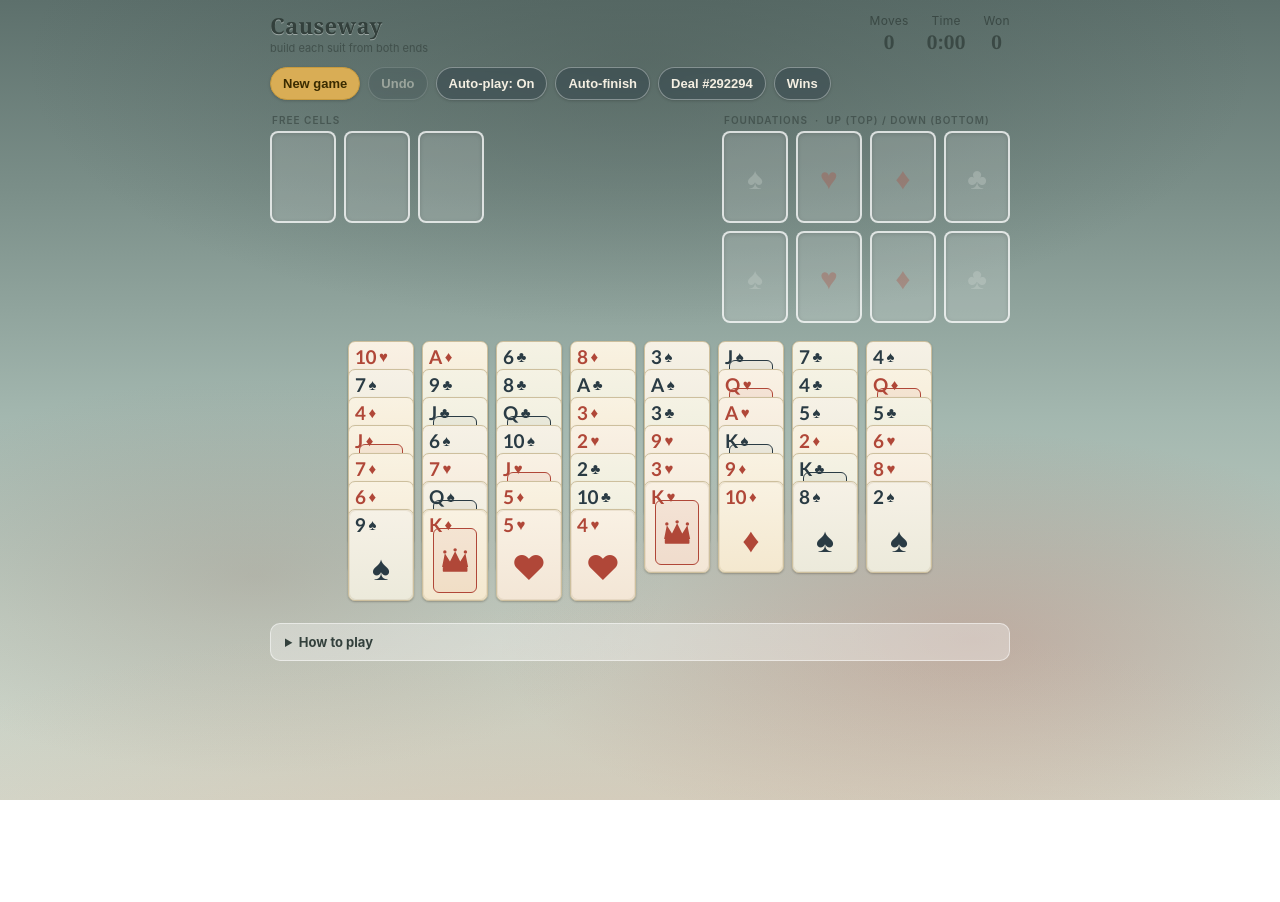
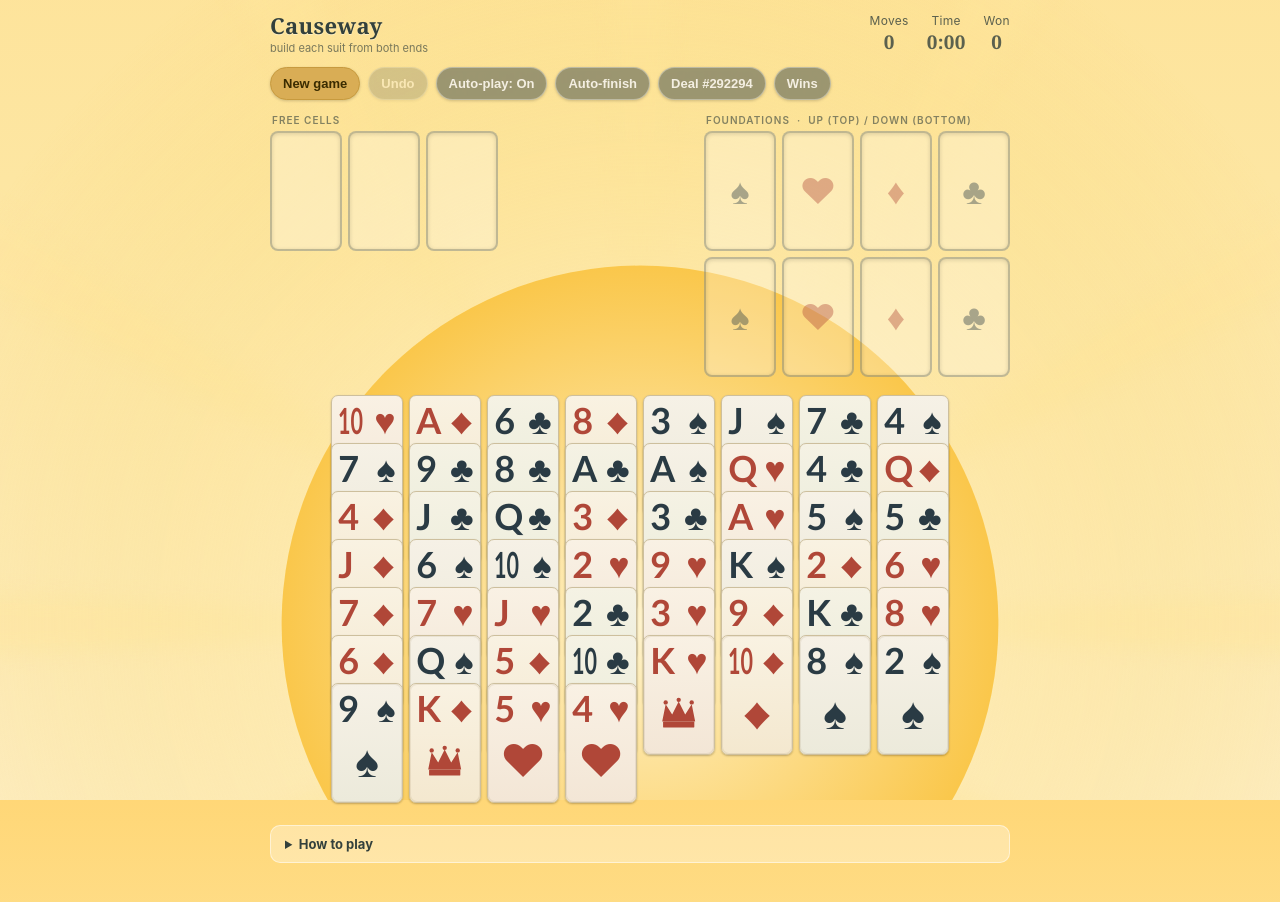
Before and after one commit to peterlit/cardgame, a plain HTML site: page index.html in a window 1280 px wide. Before the commit the page ends 800 px from the top, so only its background shows below. Drawn offline with Linux system fonts and the light colour scheme.

Commit message:
Match web prototype to the iOS app visuals
Port the iOS look to index.html: original sun & summer SVG background
(sky, sunburst, glow, clouds, sea, sand, sailboat); bigger cards (~20%
taller, wider) with a full-width value banner (rank left, suit right),
horizontally condensed "10", widened diamond pip, and frameless court
figures; light-background slot styling with suit-tinted watermarks; and a
deal-number entry on the Wins screen.

Co-Authored-By: Claude Opus 4.8 <noreply@anthropic.com>

```diff
--- a/index.html
+++ b/index.html
@@ -6,17 +6,17 @@
 <title>Causeway · Solitaire</title>
 <style>
   :root {
-    --cw: 66px;            /* card width */
-    --ch: 92px;            /* card height */
-    --overlap: 28px;       /* visible slice of a stacked card */
-    --gap: 8px;
+    --cw: 72px;            /* card width */
+    --ch: 120px;           /* card height (~20% taller than classic) */
+    --overlap: 48px;       /* visible slice of a stacked card */
+    --gap: 6px;
     --card-bg: #f3ecd9;       /* warm parchment cream */
     --card-edge: #cdbf9d;
     --red: #b04738;           /* muted brick red */
     --black: #2a3b44;         /* dark navy-teal "black" */
     --ink: #33403c;           /* text on the soft background */
-    --slot: rgba(255,255,255,.16);
-    --slot-edge: rgba(255,255,255,.72);
+    --slot: rgba(255,255,255,.28);
+    --slot-edge: rgba(51,64,60,.30);
     --gold: #d9ad55;
     --accent: #e7c25c;
   }
@@ -25,17 +25,13 @@
   body {
     font-family: -apple-system, BlinkMacSystemFont, "Segoe UI", Roboto, Helvetica, Arial, sans-serif;
     color: var(--ink);
-    background:
-      radial-gradient(135% 85% at 50% 122%, rgba(214,176,148,.55), rgba(214,176,148,0) 55%),
-      radial-gradient(60% 42% at 76% 80%, rgba(178,104,92,.34), transparent 62%),
-      radial-gradient(52% 40% at 20% 72%, rgba(150,120,108,.26), transparent 62%),
-      radial-gradient(80% 55% at 50% 8%, rgba(70,86,82,.45), transparent 60%),
-      linear-gradient(180deg, #5d706c 0%, #7b8f89 24%, #a3b7af 52%, #c2cec3 78%, #d3d8cc 100%);
+    background: linear-gradient(180deg, #FFD777 0%, #FDE6A2 42%, #FDF1D2 72%, #FBF4DC 100%);
     background-attachment: fixed;
     -webkit-user-select: none; user-select: none;
     padding-bottom: env(safe-area-inset-bottom);
   }
-  .app { max-width: 760px; margin: 0 auto; padding: 10px 10px 40px; }
+  .bg { position: fixed; inset: 0; width: 100%; height: 100%; z-index: 0; pointer-events: none; }
+  .app { max-width: 760px; margin: 0 auto; padding: 10px 10px 40px; position: relative; z-index: 1; }
 
   header { display:flex; align-items:flex-end; justify-content:space-between; gap:8px; margin-bottom:12px; }
   .brand { display:flex; flex-direction:column; gap:1px; }
@@ -73,8 +69,7 @@
   }
   .slot .ghost {
     position:absolute; inset:0; display:flex; align-items:center; justify-content:center;
-    font-size: 30px; font-weight:700; opacity:.32; pointer-events:none; color:#f4efe2;
-    font-family: Georgia, "Times New Roman", serif;
+    font-size: calc(var(--cw) * 0.5); font-weight:700; opacity:.4; pointer-events:none; color:var(--ink);
   }
   .slot.drop-ok { box-shadow: 0 0 0 2px var(--accent) inset; border-color: var(--accent); }
 
@@ -91,27 +86,28 @@
     cursor: pointer; overflow:hidden;
   }
   .cells .card, .found-grid .card { position:absolute; top:0; left:0; }
-  .card .corner {
-    position:absolute; line-height:1; font-weight:800; z-index:2;
-    display:flex; flex-direction:row; align-items:center; gap:3px;
+  /* value banner: rank top-left, suit top-right, both large + equal height */
+  .card .r, .card .s {
+    position:absolute; top:5%; z-index:2; line-height:1; font-weight:800;
     font-family: "Trebuchet MS", "Segoe UI", Helvetica, Arial, sans-serif;
   }
-  .card .corner.tl { left:6px; top:5px; }
-  .card .corner .r { font-size: 19px; letter-spacing:-.5px; }
-  .card .corner .s { font-size: 15px; }
+  .card .r { left:9%; font-size: calc(var(--cw) * 0.50); transform-origin:left top; }
+  .card .s { right:9%; font-size: calc(var(--cw) * 0.50); }
+  .card .r.ten { display:inline-block; transform: scaleX(0.6); }   /* slender, full height */
+  .card.s2 .s { display:inline-block; transform: scaleX(1.28); transform-origin:right top; } /* widen narrow diamond */
 
   .card .bigpip {
-    position:absolute; left:0; right:0; top:34%; bottom:6%;
+    position:absolute; left:0; right:0; top:38%; bottom:7%;
     display:flex; align-items:center; justify-content:center;
-    font-size: 34px; line-height:1;
+    font-size: calc(var(--cw) * 0.62); line-height:1;
   }
-  .card .court {
-    position:absolute; inset: 20% 15% 8%; border:1.5px solid currentColor; border-radius:6px;
+  .card.s2 .bigpip { transform: scaleX(1.28); }                    /* widen diamond pip */
+
+  .card .courtfig {
+    position:absolute; left:0; right:0; top:38%; bottom:8%;
     display:flex; align-items:center; justify-content:center;
-    background: rgba(42,59,68,.05);
   }
-  .card.red .court { background: rgba(176,71,56,.07); }
-  .card .court svg { width: 80%; height: 80%; display:block; }
+  .card .courtfig svg { width:62%; height:100%; display:block; }
   .card.red { color: var(--red); }
   .card.black { color: var(--black); }
   /* whisper-subtle per-suit tint on the cream base */
@@ -172,6 +168,8 @@
   }
   .deal-input:focus { outline:none; border-color: var(--gold); }
   .deal-actions { display:flex; gap:8px; justify-content:center; }
+  .wins-deal { display:flex; gap:8px; margin:2px 0 14px; }
+  .wins-deal .deal-input { margin-bottom:0; flex:1; }
 
   details.rules {
     margin-top:22px; font-size:13px; color:var(--ink);
@@ -183,10 +181,7 @@
   details.rules .name { color: #8a5a1e; font-weight:700; }
 
   @media (max-width: 560px) {
-    :root { --cw: 40px; --ch: 57px; --overlap: 18px; --gap: 5px; }
-    .card .corner.tl { left:3px; top:3px; gap:1px; }
-    .card .corner .r { font-size: 12px; } .card .corner .s { font-size: 9px; }
-    .card .bigpip { font-size: 21px; top:36%; }
+    :root { --cw: 40px; --ch: 67px; --overlap: 27px; --gap: 4px; }
     .brand h1 { font-size: 18px; } .brand .tag { display:none; }
     .app { padding: 8px 6px 30px; }
     .stats { gap:12px; } .stats b { font-size:16px; }
@@ -194,6 +189,44 @@
 </style>
 </head>
 <body>
+<svg class="bg" viewBox="0 0 400 860" preserveAspectRatio="xMidYMid slice" xmlns="http://www.w3.org/2000/svg" aria-hidden="true">
+  <defs>
+    <linearGradient id="sky" x1="0" y1="0" x2="0" y2="1">
+      <stop offset="0" stop-color="#FFD777"/><stop offset="0.42" stop-color="#FDE6A2"/>
+      <stop offset="0.72" stop-color="#FDF1D2"/><stop offset="1" stop-color="#FBF4DC"/>
+    </linearGradient>
+    <radialGradient id="glow"><stop offset="0" stop-color="#FFF6D6" stop-opacity="0.9"/><stop offset="1" stop-color="#FBD45F" stop-opacity="0"/></radialGradient>
+    <radialGradient id="disc"><stop offset="0" stop-color="#FFF3CC"/><stop offset="1" stop-color="#FAC74B"/></radialGradient>
+    <linearGradient id="sea" x1="0" y1="0" x2="0" y2="1"><stop offset="0" stop-color="#A3DBC8"/><stop offset="1" stop-color="#82CBB6"/></linearGradient>
+    <linearGradient id="sand" x1="0" y1="0" x2="0" y2="1"><stop offset="0" stop-color="#F4DEA8"/><stop offset="1" stop-color="#E9CE8F"/></linearGradient>
+    <filter id="soft" x="-20%" y="-20%" width="140%" height="140%"><feGaussianBlur stdDeviation="3"/></filter>
+  </defs>
+  <rect width="400" height="860" fill="url(#sky)"/>
+  <g fill="#FFE7A0" opacity="0.4" filter="url(#soft)">
+    <polygon points="200,500 172,-80 228,-80"/>
+    <polygon points="200,500 172,-80 228,-80" transform="rotate(30 200 500)"/>
+    <polygon points="200,500 172,-80 228,-80" transform="rotate(60 200 500)"/>
+    <polygon points="200,500 172,-80 228,-80" transform="rotate(90 200 500)"/>
+    <polygon points="200,500 172,-80 228,-80" transform="rotate(120 200 500)"/>
+    <polygon points="200,500 172,-80 228,-80" transform="rotate(150 200 500)"/>
+    <polygon points="200,500 172,-80 228,-80" transform="rotate(180 200 500)"/>
+    <polygon points="200,500 172,-80 228,-80" transform="rotate(210 200 500)"/>
+    <polygon points="200,500 172,-80 228,-80" transform="rotate(240 200 500)"/>
+    <polygon points="200,500 172,-80 228,-80" transform="rotate(270 200 500)"/>
+    <polygon points="200,500 172,-80 228,-80" transform="rotate(300 200 500)"/>
+    <polygon points="200,500 172,-80 228,-80" transform="rotate(330 200 500)"/>
+  </g>
+  <circle cx="200" cy="500" r="240" fill="url(#glow)"/>
+  <circle cx="200" cy="500" r="112" fill="url(#disc)"/>
+  <g fill="#ffffff">
+    <g opacity="0.9" transform="translate(92,132)"><ellipse cx="0" cy="0" rx="34" ry="26"/><ellipse cx="-30" cy="7" rx="24" ry="19"/><ellipse cx="30" cy="6" rx="26" ry="21"/><rect x="-46" y="6" width="92" height="24" rx="12"/></g>
+    <g opacity="0.8" transform="translate(330,92)"><ellipse cx="0" cy="0" rx="24" ry="19"/><ellipse cx="-22" cy="5" rx="17" ry="14"/><ellipse cx="22" cy="5" rx="18" ry="15"/><rect x="-33" y="5" width="66" height="17" rx="9"/></g>
+    <g opacity="0.65" transform="translate(262,252)"><ellipse cx="0" cy="0" rx="28" ry="22"/><ellipse cx="-25" cy="6" rx="20" ry="16"/><ellipse cx="25" cy="6" rx="21" ry="17"/><rect x="-38" y="6" width="76" height="19" rx="10"/></g>
+  </g>
+  <path d="M0,624 Q100,610 200,624 T400,624 L400,860 L0,860 Z" fill="url(#sea)"/>
+  <path d="M0,746 Q100,736 200,746 T400,746 L400,860 L0,860 Z" fill="url(#sand)"/>
+  <g transform="translate(282,610)"><path d="M2,-34 L26,16 L2,16 Z" fill="#E8674F"/><path d="M-28,18 L28,18 L19,33 L-19,33 Z" fill="#3A4A55"/></g>
+</svg>
 <div class="app">
   <header>
     <div class="brand">
@@ -268,6 +301,10 @@
 <div class="overlay" id="winsOverlay">
   <div class="panel wide">
     <h2 id="winsTitle">Deals won</h2>
+    <div class="wins-deal">
+      <input id="winsDealInput" class="deal-input" type="number" min="1" max="1000000" inputmode="numeric" placeholder="Play deal #…" />
+      <button class="btn primary" id="winsDealGo">Play</button>
+    </div>
     <p id="winsSummary"></p>
     <div id="winsList" class="wins-list"></div>
     <div class="wins-actions">
@@ -638,10 +675,10 @@ function cardEl(card, extraClass){
   el.className="card "+card.color+" s"+card.suit+(extraClass?(" "+extraClass):"");
   if(card.id!=null) el.dataset.id=card.id;
   const s=SUITS[card.suit], r=RANKS[card.rank];
-  let html = `<span class="corner tl"><span class="r">${r}</span><span class="s">${s}</span></span>`;
+  let html = `<span class="r${card.rank===10?" ten":""}">${r}</span><span class="s">${s}</span>`;
   if(card.rank>=11){            // J Q K — figure card
-    html += `<div class="court">${COURT_SVG[card.rank]}</div>`;
-  } else {                      // A–10 — one large suit pip (MobilityWare style)
+    html += `<div class="courtfig">${COURT_SVG[card.rank]}</div>`;
+  } else {                      // A–10 — one large suit pip
     html += `<div class="bigpip">${s}</div>`;
   }
   el.innerHTML=html;
@@ -705,7 +742,7 @@ function render(animate=true){
     const rank = dir==="up" ? state.up[suit] : (state.down[suit]<14?state.down[suit]:0);
     if(rank){ slot.appendChild(cardEl({suit,rank,color:RED.has(suit)?"red":"black",id:suit*13+rank})); }
     else { const g=document.createElement("div"); g.className="ghost";
-           g.textContent=SUITS[suit]; g.style.color=RED.has(suit)?"var(--red)":"#cfd6d2"; slot.appendChild(g); }
+           g.textContent=SUITS[suit]; g.style.color=RED.has(suit)?"var(--red)":"var(--black)"; slot.appendChild(g); }
     slot.onclick=()=>{ if(selection) tryDestFoundation(suit,dir); };
     return slot;
   };
@@ -837,6 +874,12 @@ function openWinsDetail(a,b){
   back.onclick=openWins;
 }
 function closeWins(){ document.getElementById("winsOverlay").classList.remove("show"); }
+function winsPlay(){
+  const v=document.getElementById("winsDealInput").value.trim();
+  if(v==="" || isNaN(+v)) return;
+  const n=Math.max(1, Math.min(1000000, Math.floor(+v)));
+  closeWins(); deal(n);
+}
 
 function openDeal(){
   const inp=document.getElementById("dealInput");
@@ -860,6 +903,8 @@ document.getElementById("undoBtn").onclick=undo;
 document.getElementById("autoBtn").onclick=autoFinish;
 document.getElementById("winsBtn").onclick=openWins;
 document.getElementById("winsClose").onclick=closeWins;
+document.getElementById("winsDealGo").onclick=winsPlay;
+document.getElementById("winsDealInput").addEventListener("keydown",e=>{ if(e.key==="Enter"){ e.preventDefault(); winsPlay(); } });
 function refreshAutoplayBtn(){
   document.getElementById("autoplayBtn").textContent = "Auto-play: " + (autoplayOn?"On":"Off");
 }
```
